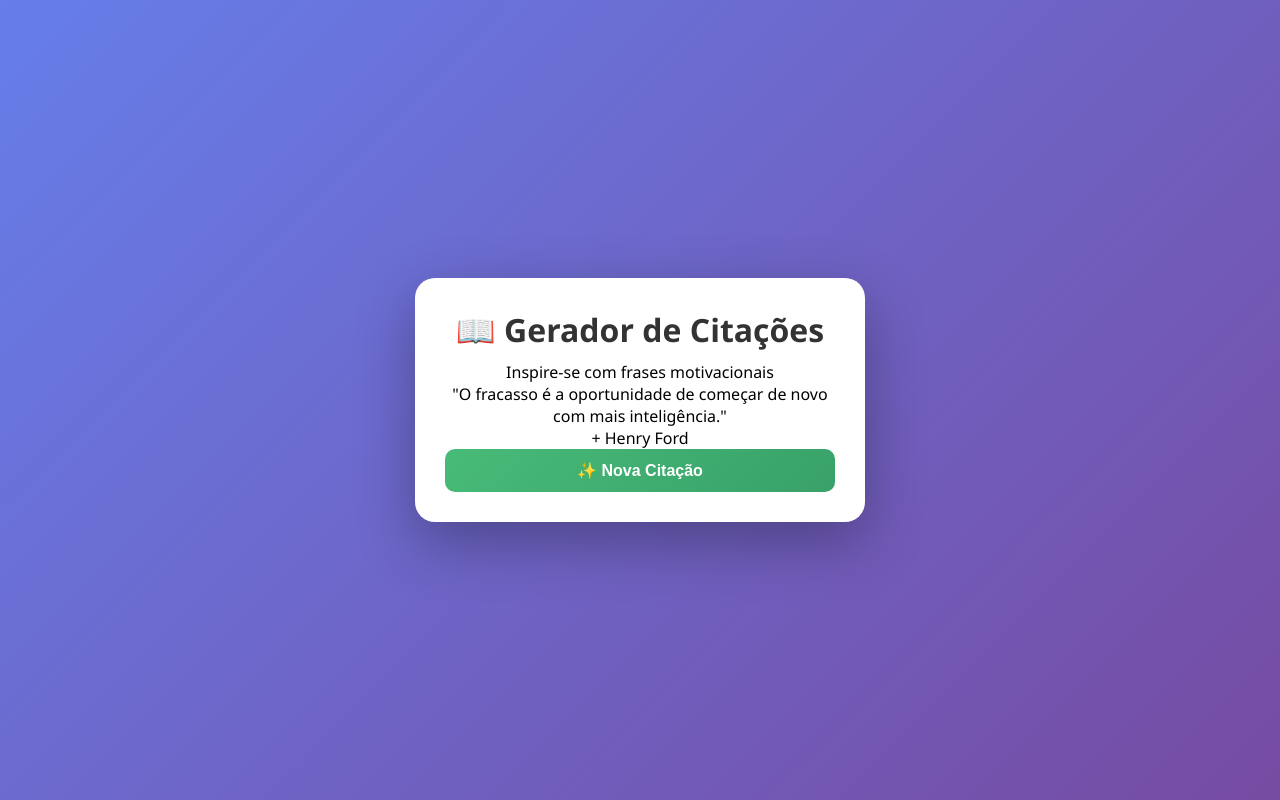
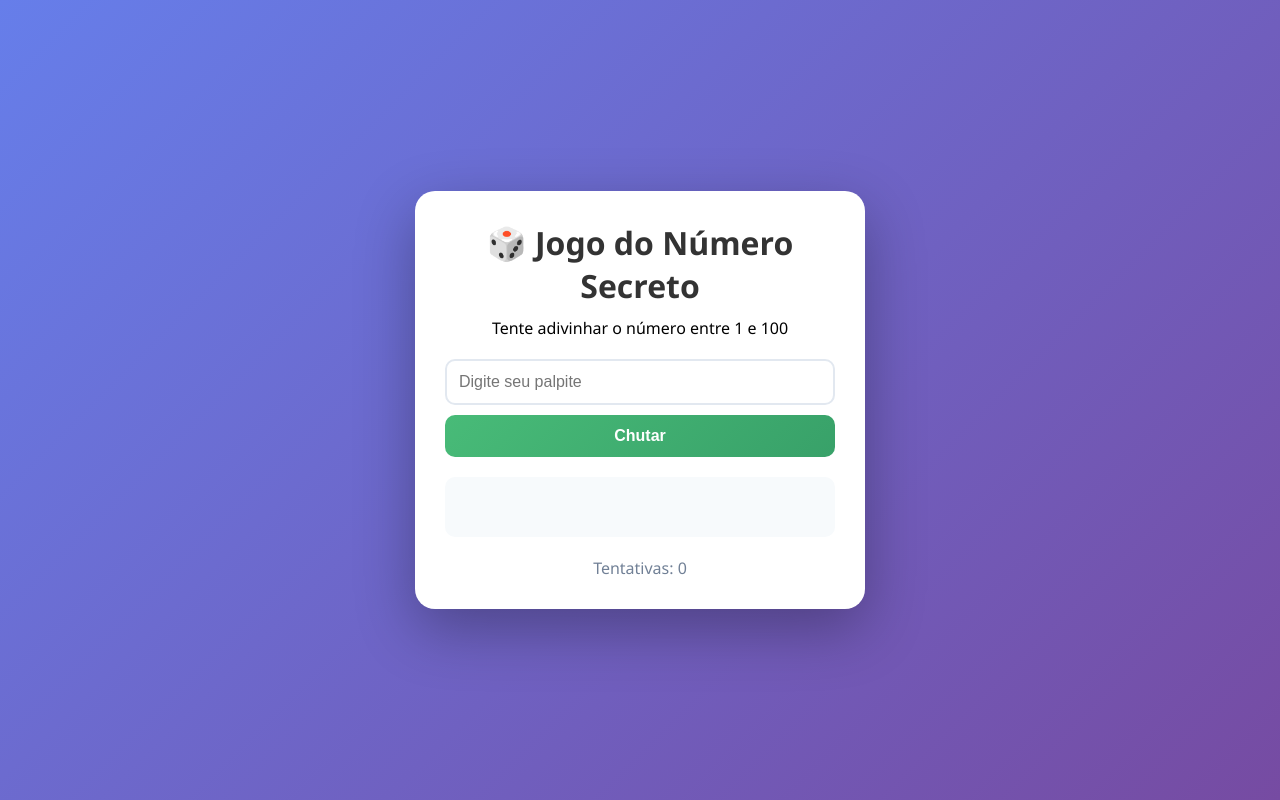
Before and after one commit to LeonardoBrendo/UC7--Desenvolver-aplicacoes-web, a plain HTML site: page 30-03-2026/jogo_numero_secreto_exemplo2/index.html in a window 1280 px wide. Drawn offline with Linux system fonts and the light colour scheme.

Commit message:
alterando arquivo js

```diff
--- a/30-03-2026/jogo_numero_secreto_exemplo2/index.html
+++ b/30-03-2026/jogo_numero_secreto_exemplo2/index.html
@@ -3,20 +3,21 @@
 <head>
     <meta charset="UTF-8">
     <meta name="viewport" content="width=device-width, initial-scale=1.0">
-    <title>Gerador de Citações</title>
+    <title>Jogo do Número Secreto</title>
     <link rel="stylesheet" href="style.css">
 </head>
 <body>
     <main>
-        <h1>📖 Gerador de Citações</h1>
-        <p>Inspire-se com frases motivacionais</p>
+        <h1>🎲 Jogo do Número Secreto</h1>
+        <p>Tente adivinhar o número entre 1 e 100</p>
 
-        <div class="citacao-container">
-            <div class="citacao" id="citacao">
-                Clique no botão para gerar uma citação
-            </div>
-            <div class="autor" id="autor"></div>
-            <button id="btnGerar">✨ Nova Citação</button>
+        <div class="jogo">
+            <input type="number" id="palpite" placeholder="Digite seu palpite" min="1" max="100">
+            <button id="btnChutar">Chutar</button>
+
+            <div class="mensagem" id="mensagem"></div>
+            <div class="tentativas">Tentativas: <span id="contador">0</span></div>
+            <button id="btnNovoJogo" style="display: none;">Novo Jogo</button>
         </div>
     </main>
     <script src="script.js"></script>
--- a/30-03-2026/jogo_numero_secreto_exemplo2/script.js
+++ b/30-03-2026/jogo_numero_secreto_exemplo2/script.js
@@ -1,31 +1,52 @@
-const citacoes = [
-    { texto: "O sucesso é a soma de pequenos esforços repetidos dia após dia.", autor: "Robert Collier" },
-    { texto: "Acredite em si mesmo e todo o resto será possível.", autor: "Desconhecido" },
-    { texto: "Não espere por oportunidades, crie você mesmo as suas.", autor: "Desconhecido" },
-    { texto: "O fracasso é a oportunidade de começar de novo com mais inteligência.", autor: "Henry Ford" },
-    { texto: "Sonhe grande, trabalhe duro e nunca desista.", autor: "Desconhecido" },
-    { texto: "A única maneira de fazer um excelente trabalho é amar o que você faz.", autor: "Steve Jobs" },
-    { texto: "O futuro pertence àqueles que acreditam na beleza de seus sonhos.", autor: "Eleanor Roosevelt" },
-    { texto: "Se você pode sonhar, você pode realizar.", autor: "Walt Disney" }
-]
+let numeroSecreto = Math.floor(Math.random() * 10) + 1;
+let tentativas = 0;
 
-let ultimoIndice = -1;
+const palpiteInput = document.getElementById("palpite");
+const btnChutar = document.getElementById("btnChutar");
+const mensagemDiv = document.getElementById("mensagem");
+const contadorSpan = document.getElementById("contador");
+const btnNovoJogo = document.getElementById("btnNovoJogo");
 
-const citacaoDiv = document.getElementById("citacao");
-const autorDiv = document.getElementById("autor");
-const novaCitacaoBtn = document.getElementById("btnGerar");
+function chutar() {
+    const palpite = Number(palpiteInput.value);
 
-function gerarCitacao() {
-    let novoIndice;
-    do {
-        novoIndice = Math.floor(Math.random() * citacoes.length);
-    } while (novoIndice === ultimoIndice && citacoes.length > 1);
+    if (!palpite || palpite < 1 || palpite > 100) {
+        mensagemDiv.textContent = "Por favor, insira um número entre 1 e 100.";
+        return false;
+    }
 
-    ultimoIndice = novoIndice;
-    const citacao = citacoes[novoIndice];
-    citacaoDiv.textContent = `"${citacao.texto}"`;
-    autorDiv.textContent = `+ ${citacao.autor}`;
+    tentativas++;
+    contadorSpan.textContent = tentativas;
+
+    if (palpite === numeroSecreto) {
+        mensagemDiv.textContent = `Parabéns! Você acertou o número secreto ${numeroSecreto} em ${tentativas} tentativas!`;
+        btnChutar.disabled = true;
+        btnNovoJogo.style.display = "inline-block";
+    } else if (palpite < numeroSecreto) {
+        mensagemDiv.textContent = "Tente um número maior!";
+    } else {
+        mensagemDiv.textContent = "Tente um número menor!";
+    }
+
+    palpiteInput.value = "";
+    palpiteInput.focus();
 }
 
-gerarCitacao();
-novaCitacaoBtn.addEventListener("click", gerarCitacao);
+function novoJogo() {
+    numeroSecreto = Math.floor(Math.random() * 10) + 1;
+    tentativas = 0;
+    contadorSpan.textContent = tentativas;
+    mensagemDiv.textContent = "";
+    btnChutar.disabled = false;
+    btnNovoJogo.style.display = "none";
+    palpiteInput.value = "";
+    palpiteInput.focus();
+}
+
+btnChutar.addEventListener("click", chutar);
+btnNovoJogo.addEventListener("click", novoJogo);
+palpiteInput.addEventListener("keypress", function(event) {
+    if (event.key === "Enter") {
+        chutar();
+    }
+});
```
